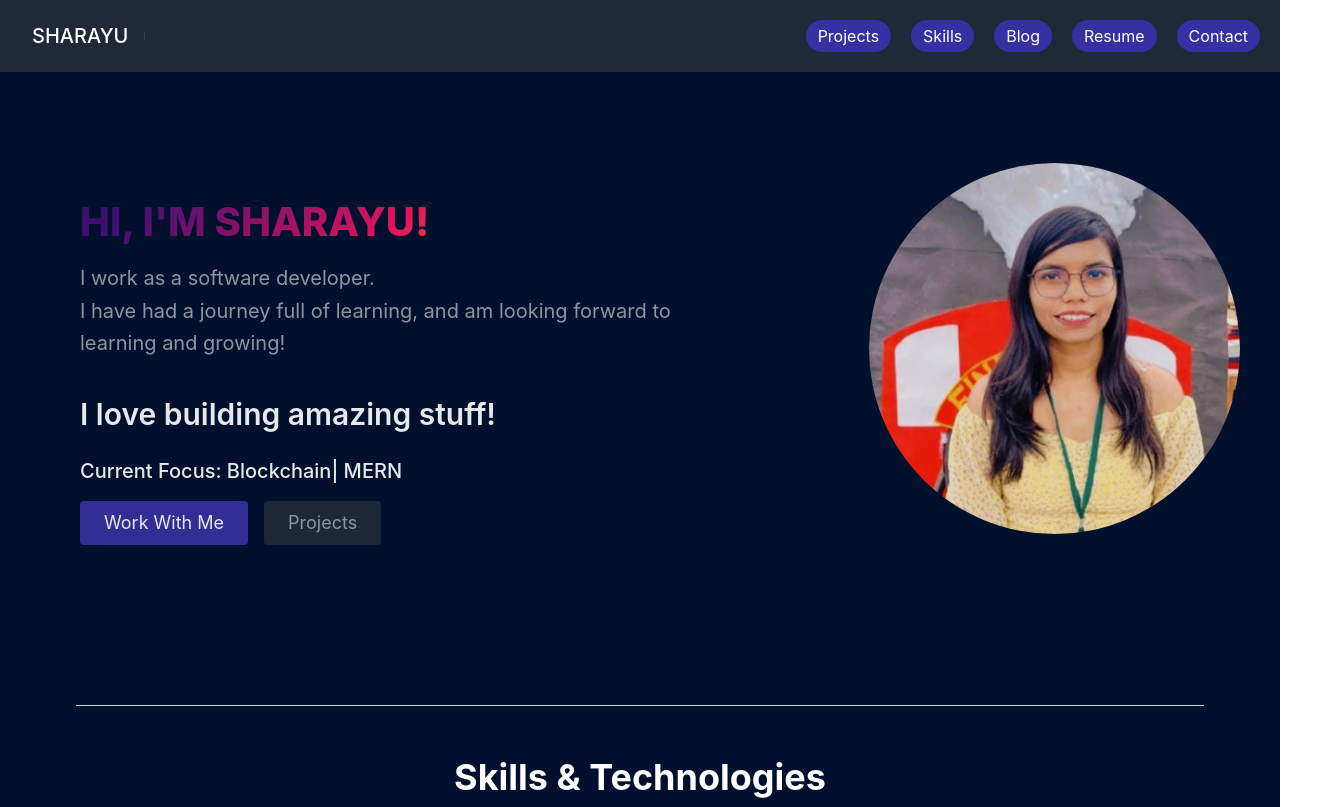
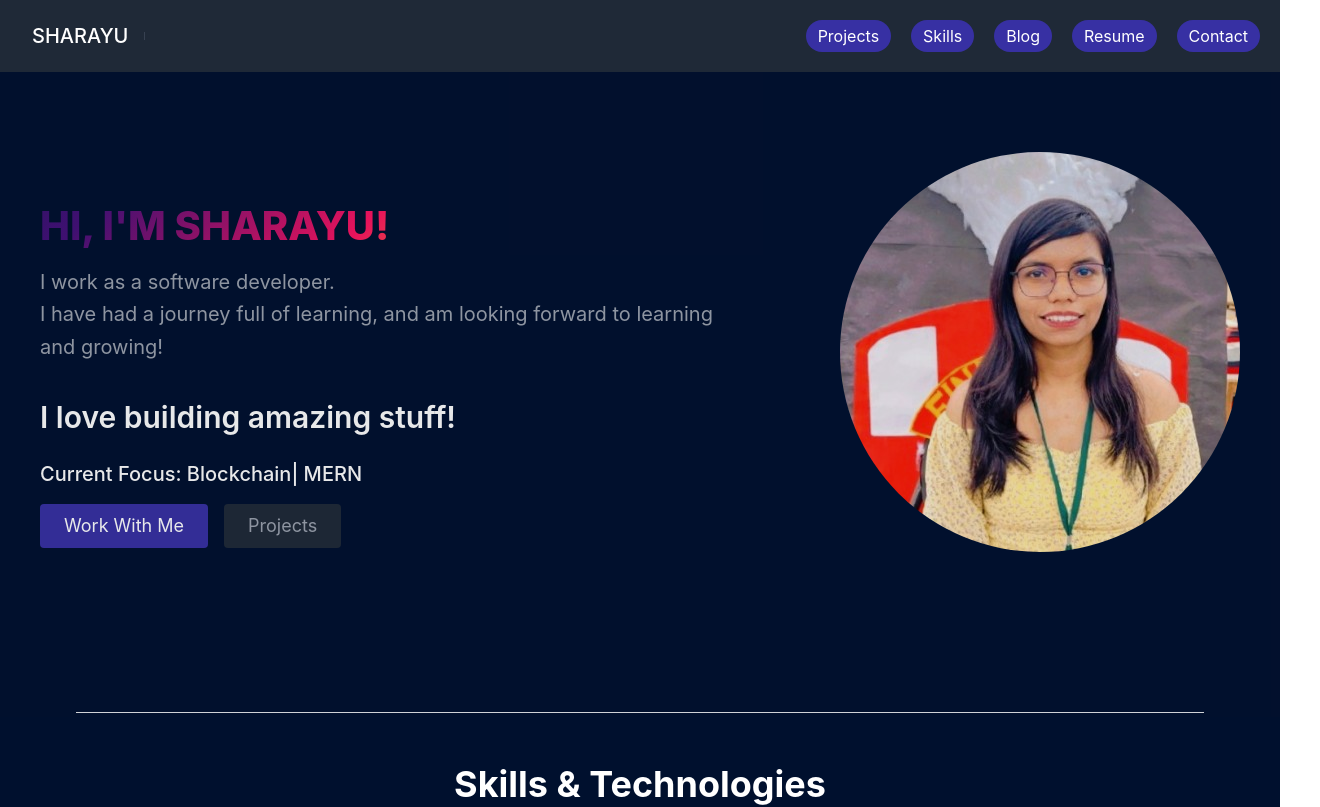
Before and after one commit to quaintrelle7/React-Portfolio, a React (Create React App) app: page / in a window 1280 px wide. Shown: the top 807 px of the page, 1320 px wide, since content can reach past the window. Built offline with nearby package versions, Linux system fonts and the light colour scheme.

Commit message:
improved UI

```diff
--- a/src/components/About.js
+++ b/src/components/About.js
@@ -6,7 +6,7 @@ function About() {
 
         <section id="about" className="bgEducation">
             <div className="container mx-auto flex px-10 py-20 md:flex-row flex-col items-center mb-20">
-                <div className="lg:flex-grow md:w-2/3 lg:pr-24 md:pr-16 flex flex-col md:items-start md:text-left mb-16 md:mb-0 items-center text-center mt-10 mx-10">
+                <div className="lg:flex-grow md:w-2/3 lg:pr-24 md:pr-16 flex flex-col md:items-start md:text-left mb-16 md:mb-0 items-center text-center mt-10">
                     <h1 className="introLine">
                         Hi, I'm Sharayu!
                         <div className="word">
--- a/src/components/Contact.js
+++ b/src/components/Contact.js
@@ -27,7 +27,7 @@ export default function Contact() {
     // }
     return (
         <section id="contact" className="relative">
-            <div className="container px-5 py-10 mx-10 flex sm:flex-nowrap flex-wrap">
+            <div className="container px-5 py-10 flex sm:flex-nowrap flex-wrap">
                 <div className="lg:w-2/3 md:w-1/2 bg-gray-900 rounded-lg overflow-hidden sm:mr-10 p-10 flex items-end justify-start relative">
                     <iframe
                         width="100%"
--- a/src/index.css
+++ b/src/index.css
@@ -71,9 +71,7 @@ code {
     height: 100%;
     width: 100%;
 }
-.bgEducation2{
-  background-color: white;
-}
+
 .educationTile{
 background-color:#f4f5f7;
 height:10rem;
```
